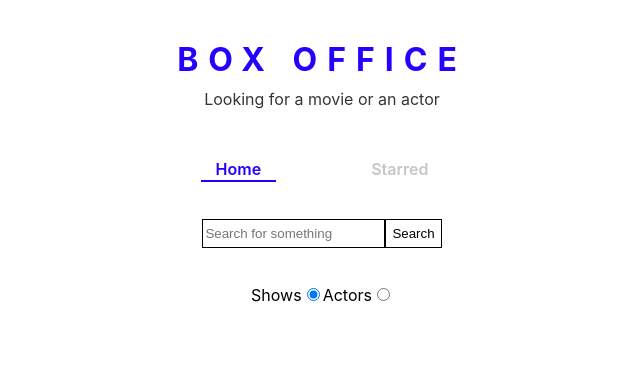
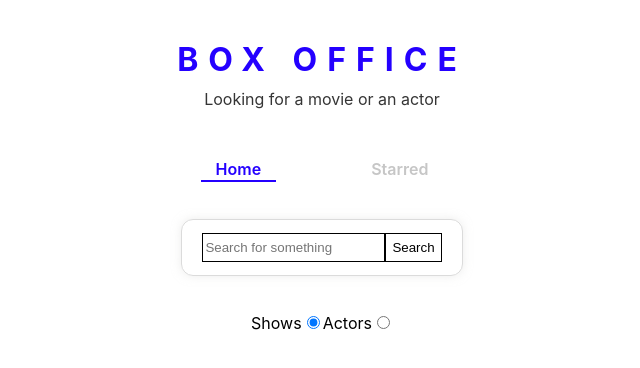
Before and after one commit to AbhishekKumar2233/Box-Office-reactapp, a React (Create React App) app: page / in a window 1280 px wide. Shown: the top 368 px of the page, without its empty margins (318-958 px from the left). Built offline with nearby package versions, Linux system fonts and the light colour scheme.

Commit message:
search input style applied

```diff
--- a/src/Components/HomeStyle.js
+++ b/src/Components/HomeStyle.js
@@ -2,7 +2,7 @@ import styled from "styled-components";
 
 export const SearchInput = styled.div`
   display: block;
-  width: 200px;
+  width: 250px;
   margin: auto;
   outline: none;
   padding: 13px 15px;
--- a/src/Pages/Home.jsx
+++ b/src/Pages/Home.jsx
@@ -1,6 +1,6 @@
 import React, { useEffect, useState } from "react";
 import MainPageLayout from "../Components/MainPageLayout";
-import Navbar from "../Components/Navbar";
+import { SearchInput } from "../Components/HomeStyle";
 import { apiGet } from "../misc/config";
 import Showgrid from "../Components/show/Showgrid";
 import Actorgrid from "../Components/actor/Actorgrid";
@@ -81,6 +81,7 @@ export default function Home() {
 
   return (
     <MainPageLayout>
+      <SearchInput>
         <div className="Input-type">
           <input
             placeholder="Search for something"
@@ -94,6 +95,8 @@ export default function Home() {
             Search
           </button>
         </div>
+      </SearchInput>
+
       <br />
       <label htmlFor="shows-search">
         Shows
```
Lines whose indentation alone changed are shown as unchanged.
